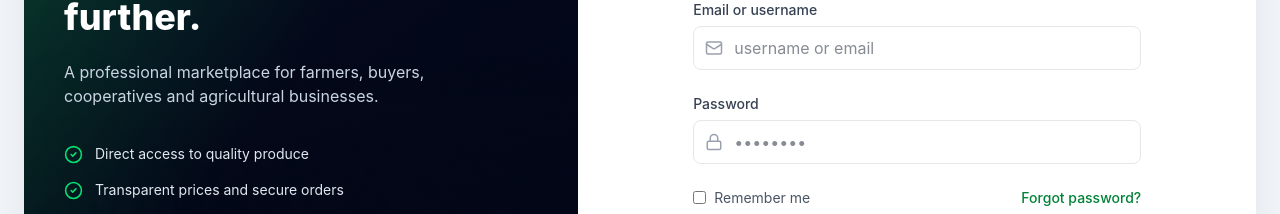
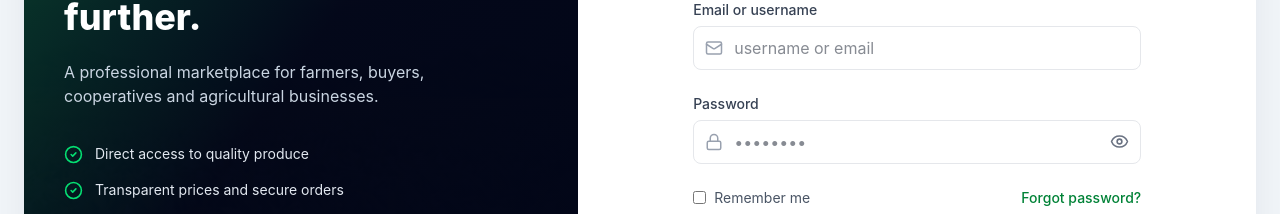
Before and after one commit to ClementMasauko/mlimiconnect-frontend, a React (Vite) app: page /login in a window 1280 px wide. Shown: the part 337-551 px from the top of the page. Built offline with nearby package versions, Linux system fonts and the light colour scheme; no server answers.

Commit message:
feat: improve authentication loading and password controls

```diff
--- a/src/components/ui/Input.tsx
+++ b/src/components/ui/Input.tsx
@@ -4,10 +4,11 @@ import classNames from "classnames";
 type Props = InputHTMLAttributes<HTMLInputElement> & {
   leftIcon?: ReactNode;
   icon?: ReactNode;
+  rightElement?: ReactNode;
   error?: string;
 };
 
-const Input = forwardRef<HTMLInputElement, Props>(({ className, leftIcon, icon, error, ...props }, ref) => {
+const Input = forwardRef<HTMLInputElement, Props>(({ className, leftIcon, icon, rightElement, error, ...props }, ref) => {
   const leadingIcon = leftIcon ?? icon;
   return (
     <div className="w-full">
@@ -18,12 +19,14 @@ const Input = forwardRef<HTMLInputElement, Props>(({ className, leftIcon, icon,
           className={classNames(
             "min-h-11 w-full rounded-lg border bg-white px-3 py-2 text-base text-gray-900 outline-none transition focus:border-green-600 focus:ring-2 focus:ring-green-600/20 sm:text-sm dark:bg-transparent dark:text-white",
             Boolean(leadingIcon) && "pl-10",
+            Boolean(rightElement) && "pr-11",
             error ? "border-red-500" : "border-gray-200 dark:border-gray-700",
             className,
           )}
           aria-invalid={Boolean(error)}
           {...props}
         />
+        {rightElement && <span className="absolute inset-y-0 right-1 flex items-center">{rightElement}</span>}
       </div>
       {error && <p className="mt-1 text-sm text-red-600">{error}</p>}
     </div>
--- a/src/pages/auth/Login.tsx
+++ b/src/pages/auth/Login.tsx
@@ -5,7 +5,7 @@ import { zodResolver } from "@hookform/resolvers/zod";
 import * as z from "zod";
 import { Link, useNavigate, useLocation } from "react-router-dom";
 import { motion } from "framer-motion";
-import { Mail, Lock } from "lucide-react";
+import { Eye, EyeOff, Mail, Lock } from "lucide-react";
 import { demoLoginEnabled, useAuth } from "../../context/AuthContext";   // ← use the hook
 import Button from "../../components/ui/Button";
 import Input from "../../components/ui/Input";
@@ -29,6 +29,7 @@ export default function Login() {
   const location = useLocation();
 
   const [loading, setLoading] = useState(false);
+  const [showPassword, setShowPassword] = useState(false);
   const [serverError, setServerError] = useState<string | null>(null);
 
   const {
@@ -116,12 +117,13 @@ export default function Login() {
               {t("password")}
             </label>
             <Input
-              type="password"
+              type={showPassword ? "text" : "password"}
               {...register("password")}
               placeholder="••••••••"
               leftIcon={<Lock size={18} />}
               error={errors.password?.message}
               autoComplete="current-password"
+              rightElement={<button type="button" onClick={() => setShowPassword(value => !value)} className="inline-flex h-9 w-9 items-center justify-center rounded-md text-gray-500 hover:bg-gray-100 hover:text-gray-800 focus:outline-none focus:ring-2 focus:ring-green-600 dark:hover:bg-gray-800 dark:hover:text-white" aria-label={showPassword ? "Hide password" : "Show password"} aria-pressed={showPassword}>{showPassword ? <EyeOff size={19} /> : <Eye size={19} />}</button>}
             />
           </div>
 
--- a/src/pages/auth/Register.tsx
+++ b/src/pages/auth/Register.tsx
@@ -5,12 +5,13 @@ import { zodResolver } from "@hookform/resolvers/zod";
 import * as z from "zod";
 import { Link, useNavigate } from "react-router-dom";
 import { motion } from "framer-motion";
-import { ArrowRight, User, Mail, Lock, Phone, Building2, CheckCircle2 } from "lucide-react";
+import { ArrowRight, User, Mail, Lock, Phone, Building2, CheckCircle2, Eye, EyeOff } from "lucide-react";
 import Button from "../../components/ui/Button";
 import Input from "../../components/ui/Input";
 import api, { getApiError } from "../../lib/api";
 import AuthShell from "../../components/AuthShell";
 import { useTranslation } from "react-i18next";
+import LogoLoader from "../../components/LogoLoader";
 
 // ── Zod Schemas ────────────────────────────────────────────────────────
 const registerSchema = z.object({
@@ -64,6 +65,7 @@ export default function Register() {
   const [step, setStep] = useState<"register" | "verify" | "success">("register");
   const [userData, setUserData] = useState<{ email: string; phone?: string } | null>(null);
   const [loading, setLoading] = useState(false);
+  const [showPassword, setShowPassword] = useState(false);
   const [serverError, setServerError] = useState<string | null>(null);
 
   // ── Register Form ─────────────────────────────────────────────
@@ -144,6 +146,10 @@ export default function Register() {
     }
   };
 
+  if (loading) {
+    return <LogoLoader fullScreen label={step === "register" ? t("creatingAccount") : "Verifying your account"} />;
+  }
+
   return (
     <AuthShell title={step === "register" ? t("createAccount") : step === "success" ? t("accountReady") : "Verify your account"} description={step === "register" ? t("registerDescription") : step === "success" ? t("accountReadyDescription") : `We sent a 6-digit code to ${userData?.phone || userData?.email}`}>
       <motion.div
@@ -205,10 +211,12 @@ export default function Register() {
               </label>
               <Input
                 {...registerForm("password")}
-                type="password"
+                type={showPassword ? "text" : "password"}
                 placeholder="••••••••"
                 leftIcon={<Lock size={18} />}
                 error={regErrors.password?.message}
+                autoComplete="new-password"
+                rightElement={<button type="button" onClick={() => setShowPassword(value => !value)} className="inline-flex h-9 w-9 items-center justify-center rounded-md text-gray-500 hover:bg-gray-100 hover:text-gray-800 focus:outline-none focus:ring-2 focus:ring-green-600 dark:hover:bg-gray-800 dark:hover:text-white" aria-label={showPassword ? "Hide password" : "Show password"} aria-pressed={showPassword}>{showPassword ? <EyeOff size={19} /> : <Eye size={19} />}</button>}
               />
               {strength && <div className="mt-2" aria-live="polite"><div className="h-1.5 overflow-hidden rounded-full bg-gray-200 dark:bg-gray-700"><div className={`h-full ${strength.color} transition-all`} style={{ width: strength.width }} /></div><p className={`mt-1 text-xs font-semibold ${strength.text}`}>{t(strength.key)}</p></div>}
             </div>
@@ -256,8 +264,8 @@ export default function Register() {
               className="w-full mt-3 shadow-md hover:shadow-lg"
               disabled={loading}
             >
-              {loading ? t("creatingAccount") : t("createFreeAccount")}
-              {!loading && <ArrowRight className="ml-2 h-5 w-5" />}
+              {t("createFreeAccount")}
+              <ArrowRight className="ml-2 h-5 w-5" />
             </Button>
           </form>
         ) : (
```
